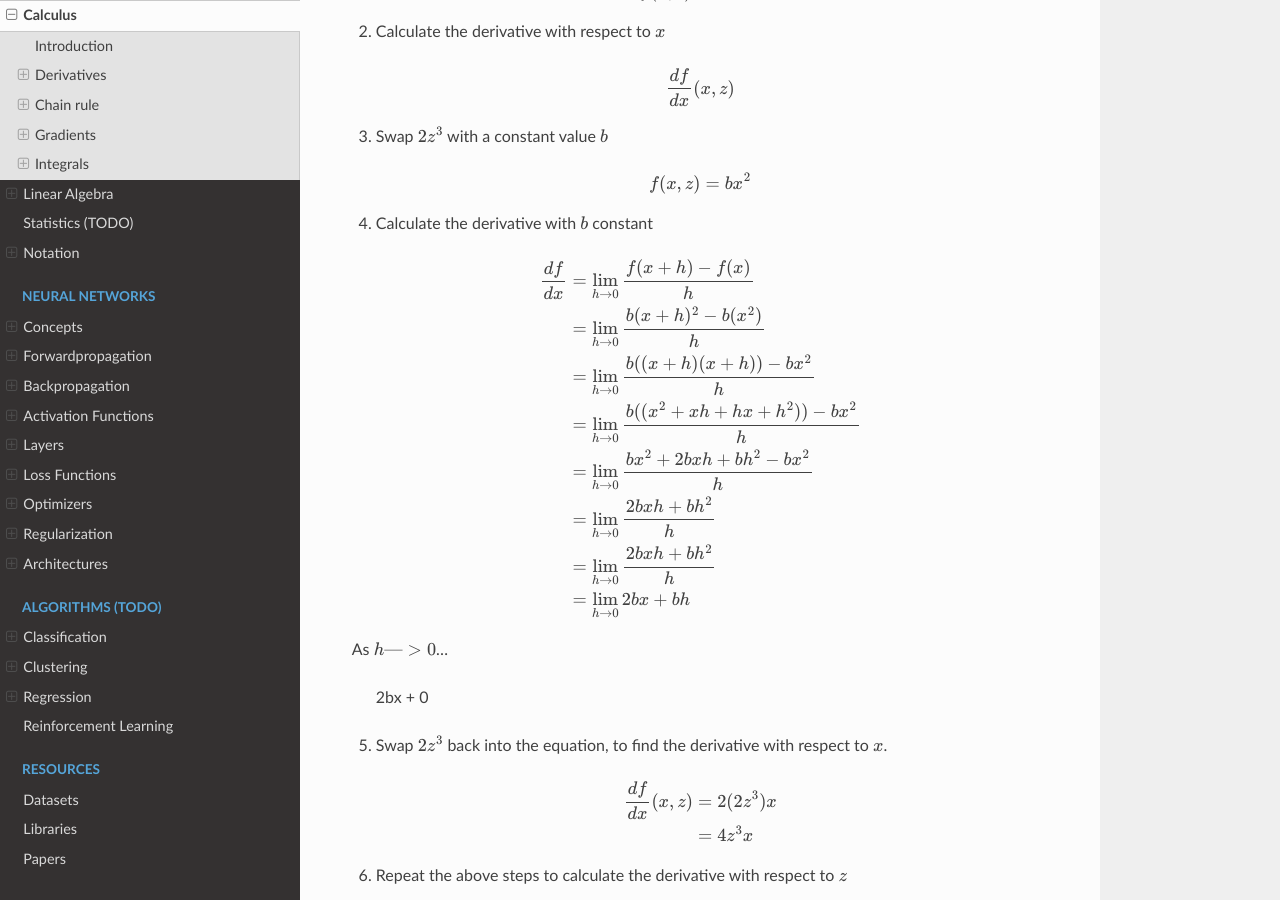
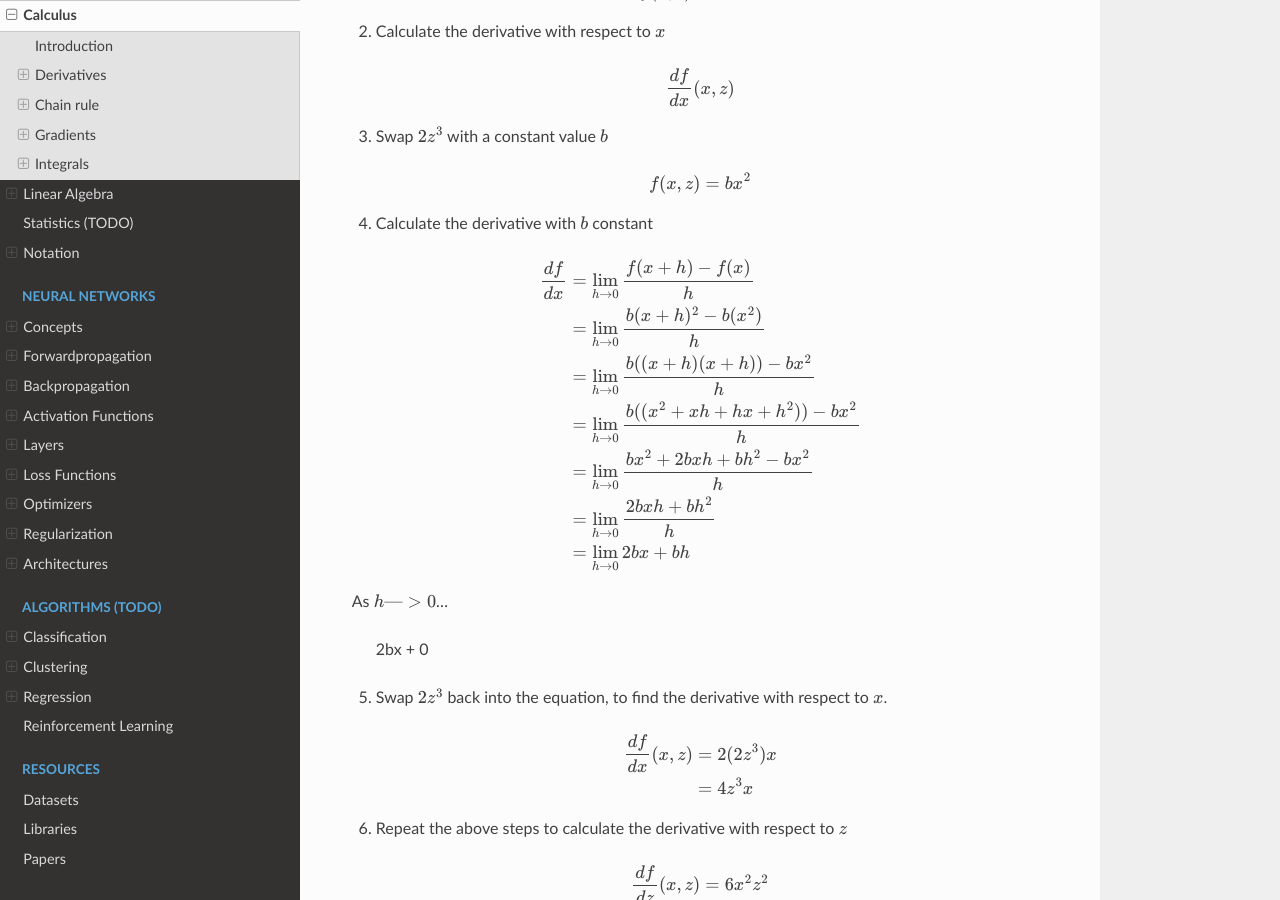
Before and after one commit to bfortuner/ml-glossary, a Sphinx documentation site: the page built from docs/calculus.rst, in a window 1280 px wide and 900 px high, scrolled down 6684 px. Built offline with Sphinx 7.4.7 and the Read the Docs theme 2.0.0, drawn with Linux system fonts in a browser that asks for light colours; pages that are not in the unit, such as notebooks, are missing from menus.

Commit message:
Remove duplicate line (#53)

```diff
--- a/docs/calculus.rst
+++ b/docs/calculus.rst
@@ -331,7 +331,6 @@ Here are the steps to calculate the gradient for a multivariable function:
                 & = \lim_{h\to0}\frac{b((x^2 + xh + hx + h^2)) - bx^2}{h} \\
                 & = \lim_{h\to0}\frac{bx^2 + 2bxh + bh^2 - bx^2}{h} \\
                 & = \lim_{h\to0}\frac{2bxh + bh^2}{h} \\
-                & = \lim_{h\to0}\frac{2bxh + bh^2}{h} \\
                 & = \lim_{h\to0} 2bx + bh \\
   \end{align}
 
```
